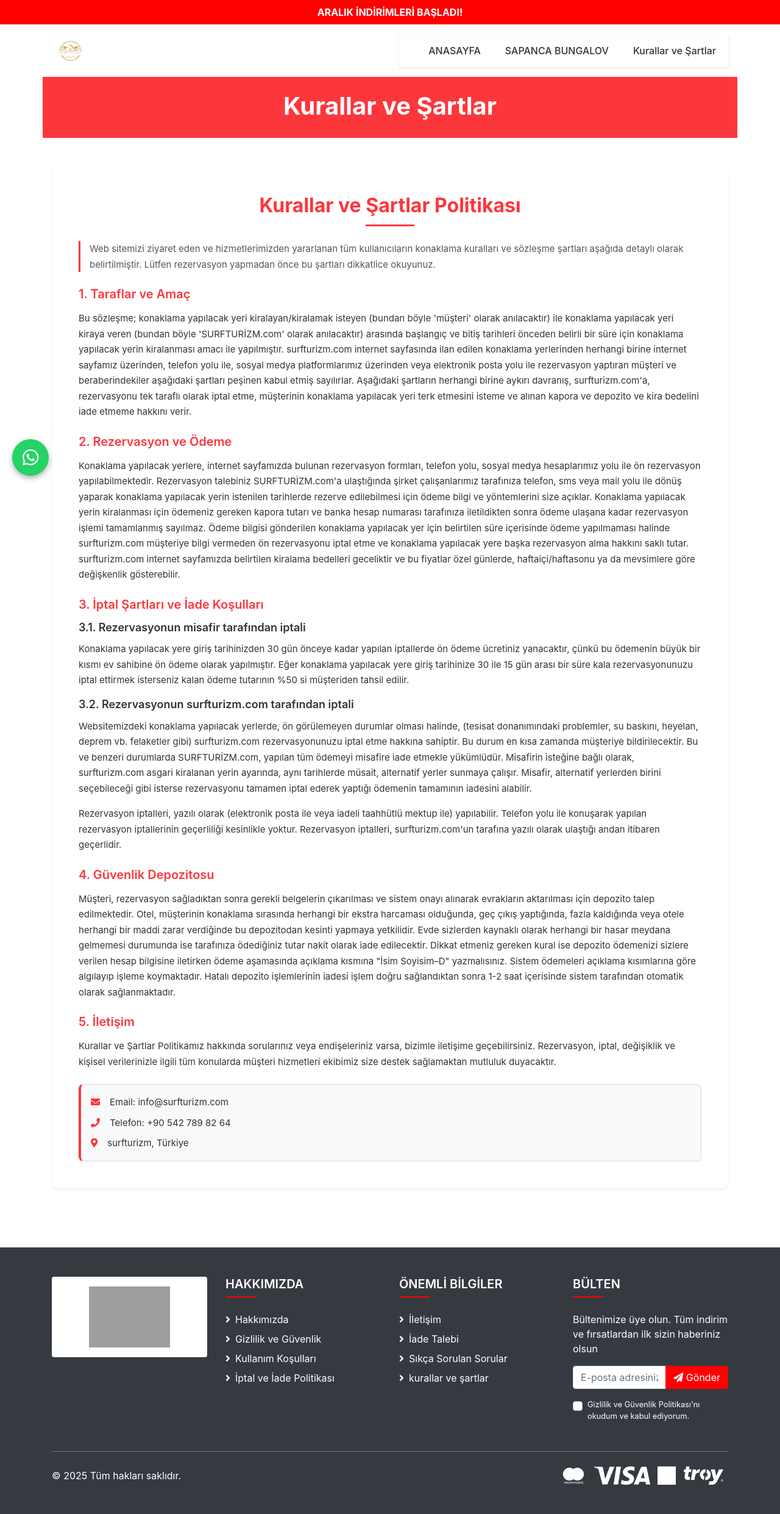
After one commit to Hamza-Sengul/turizm_1_5, a Django app: page /kurallar/ in a window 1280 px wide. The commit adds this page. Shown: the whole page at 61% size. Run offline with Django 5.2, Linux system fonts and the light colour scheme; data comes from the database, SQL or seed files in the repository; some libraries are stand-ins or nearby versions; grey boxes are pictures that could not be loaded.

Commit message:
Add files via upload

```diff
--- a/turizmnew/house_project/core/urls.py
+++ b/turizmnew/house_project/core/urls.py
@@ -6,7 +6,7 @@ from .views import (
     AdminDashboardView,
     CategoryListView, CategoryCreateView, CategoryUpdateView, CategoryDeleteView,
     HouseListView, HouseCreateView, HouseUpdateView, HouseDeleteView,
-    HomeView, HouseDetailView, AboutView, PrivacySecurityView, TermsView, CancellationRefundView,
+    HomeView, HouseDetailView, AboutView, PrivacySecurityView, TermsView, CancellationRefundView, kurallar
 )
 
 urlpatterns = [
@@ -19,6 +19,7 @@ urlpatterns = [
     path('iletisim/', ContactView.as_view(), name='contact'),
     path('iade-talebi/', RefundRequestView.as_view(), name='refund_request'),
     path('sss/', FAQView.as_view(), name='faq'),
+    path('kurallar/', kurallar.as_view(), name='kurallar'),
     path('admin-panel/', AdminDashboardView.as_view(), name='admin_dashboard'),
     path('admin-panel/categories/', CategoryListView.as_view(), name='admin_category_list'),
     path('admin-panel/categories/create/', CategoryCreateView.as_view(), name='admin_category_create'),
--- a/turizmnew/house_project/core/views.py
+++ b/turizmnew/house_project/core/views.py
@@ -89,6 +89,15 @@ class RefundRequestView(TemplateView):
 
 class FAQView(TemplateView):
     template_name = "faq.html"
+
+    def get_context_data(self, **kwargs):
+        context = super().get_context_data(**kwargs)
+        context['site_settings'] = SiteSettings.objects.first()
+        context['categories'] = Category.objects.all()
+        return context
+
+class kurallar(TemplateView):
+    template_name = "kurallar.html"
 
     def get_context_data(self, **kwargs):
         context = super().get_context_data(**kwargs)
--- a/turizmnew/house_project/templates/base.html
+++ b/turizmnew/house_project/templates/base.html
@@ -559,7 +559,7 @@
                                 <a class="nav-link" href="#">SAPANCA VİLLA</a>
                             </li> -->
                             <li class="nav-item">
-                                <a class="nav-link" href="#">BLOG</a>
+                                <a class="nav-link" href="{% url 'kurallar' %}">Kurallar ve Şartlar</a>
                             </li>
                         </ul>
                     </nav>
@@ -588,7 +588,7 @@
     </main>
 
     <!-- WhatsApp Button -->
-    <a href="https://wa.me/905541368304" class="whatsapp-button">
+    <a href="https://wa.me/905427898264" class="whatsapp-button">
         <i class="fab fa-whatsapp"></i>
     </a>
 
@@ -597,11 +597,11 @@
         <div class="container">
           <div class="row">
             <!-- TÜRSAB Sertifikası -->
-            <div class="col-md-3 mb-4">
+            <div class="col-md-3 mb-4" style="background-color: #1a1a1a00;">
               <div class="tursab-logo bg-white p-3 text-center rounded">
-                <img src="https://www.mypayzvillam.com/image/cache/catalog/6306C369-AD9F-4B93-95A7-B1CDF457DFE3-221x100fill.JPEG" alt="" width="" height="100" class="lazyload lazyloaded"data-ll-status="loaded">
-                <p class="text-dark small mt-2 mb-0">TIKLAYIN ve acentamızın TÜRSAB'a kayıtlı resmi bir acente olup olmadığını öğrenin.</p>
-                <p class="text-dark font-weight-bold mb-0">+905541368304</p>
+                <a href="https://www.tursabsorgulama.com/?acenta=8291" target="_blank">
+                  <img src="https://www.mypayzvillam.com/image/cache/catalog/6306C369-AD9F-4B93-95A7-B1CDF457DFE3-221x100fill.JPEG" alt="" width="" height="100" class="lazyload lazyloaded" srcset="https://www.mypayzvillam.com/image/cache/catalog/6306C369-AD9F-4B93-95A7-B1CDF457DFE3-221x100fill.JPEG 1x, https://www.mypayzvillam.com/image/cache/catalog/6306C369-AD9F-4B93-95A7-B1CDF457DFE3-442x200fill.JPEG 2x" data-ll-status="loaded">
+                              </a>
               </div>
             </div>
 
@@ -649,6 +649,11 @@
                 <li class="mb-2">
                   <a href="{% url 'faq' %}" class="text-white">
                     <i class="fas fa-angle-right mr-2"></i>Sıkça Sorulan Sorular
+                  </a>
+                </li>
+                <li class="mb-2">
+                  <a href="{% url 'kurallar' %}" class="text-white">
+                    <i class="fas fa-angle-right mr-2"></i>kurallar ve şartlar
                   </a>
                 </li>
               </ul>
--- a/turizmnew/house_project/templates/home.html
+++ b/turizmnew/house_project/templates/home.html
@@ -28,7 +28,7 @@
                 <input type="number" class="form-control" id="guests" value="2" min="1">
               </div>
               <div class="col-md-12 mb-3">
-                <a href="https://wa.me/905541368304">
+                <a href="https://wa.me/905427898264">
                 <button type="submit" class="btn btn-danger search-button w-100">ARA</button>
                 </a>
               </div>
--- a/turizmnew/house_project/templates/house_detail.html
+++ b/turizmnew/house_project/templates/house_detail.html
@@ -70,7 +70,7 @@
                 <label for="guests-count">Misafir Sayısı</label>
                 <input type="number" class="form-control" id="guests-count" value="2" min="1">
               </div>
-              <a href="https://wa.me/905541368304">
+              <a href="https://wa.me/905427898264">
               <button type="submit" class="btn btn-danger btn-block">Müsaitlik Sorgula</button>
               </a>
 
@@ -215,7 +215,7 @@
           <div class="card-body">
             <p><i class="fas fa-phone mr-2"></i> 0541 670 9127</p>
             <p><i class="fas fa-envelope mr-2"></i> info@mypauzvillam.com</p>
-            <a href="https://wa.me/905541368304" class="btn btn-success btn-block">
+            <a href="https://wa.me/905427898264" class="btn btn-success btn-block">
               <i class="fab fa-whatsapp mr-2"></i> WhatsApp ile İletişim
             </a>
           </div>
--- /dev/null
+++ b/turizmnew/house_project/templates/kurallar.html
@@ -0,0 +1,198 @@
+{% extends "base.html" %}
+
+{% block content %}
+<!-- Hero Section -->
+
+  <div class="container">
+    <div class="row" style="background-color: #fb373c; height: 100px;">
+      <div class="col-12 text-center py-4">
+        <h1 class="text-white font-weight-bold">Kurallar ve Şartlar</h1>
+      </div>
+    </div>
+  </div>
+
+
+<!-- Content Section -->
+<div class="container py-5">
+  <div class="row">
+    <div class="col-lg-12">
+      <div class="card shadow-sm p-4 mb-5">
+        <div class="card-body">
+          <div class="rules-content">
+            <div class="rules-header mb-4">
+              <h2 class="rules-title text-center mb-4">Kurallar ve Şartlar Politikası</h2>
+              <div class="rules-intro">
+                <p>Web sitemizi ziyaret eden ve hizmetlerimizden yararlanan tüm kullanıcıların konaklama kuralları ve sözleşme şartları aşağıda detaylı olarak belirtilmiştir. Lütfen rezervasyon yapmadan önce bu şartları dikkatlice okuyunuz.</p>
+              </div>
+            </div>
+
+            <div class="rules-section mb-4">
+              <h3 class="section-title">1. Taraflar ve Amaç</h3>
+              <p>Bu sözleşme; konaklama yapılacak yeri kiralayan/kiralamak isteyen (bundan böyle 'müşteri' olarak anılacaktır) ile konaklama yapılacak yeri kiraya veren (bundan böyle 'SURFTURİZM.com' olarak anılacaktır) arasında başlangıç ve bitiş tarihleri önceden belirli bir süre için konaklama yapılacak yerin kiralanması amacı ile yapılmıştır. surfturizm.com internet sayfasında ilan edilen konaklama yerlerinden herhangi birine internet sayfamız üzerinden, telefon yolu ile, sosyal medya platformlarımız üzerinden veya elektronik posta yolu ile rezervasyon yaptıran müşteri ve beraberindekiler aşağıdaki şartları peşinen kabul etmiş sayılırlar. Aşağıdaki şartların herhangi birine aykırı davranış, surfturizm.com'a, rezervasyonu tek taraflı olarak iptal etme, müşterinin konaklama yapılacak yeri terk etmesini isteme ve alınan kapora ve depozito ve kira bedelini iade etmeme hakkını verir.</p>
+            </div>
+
+            <div class="rules-section mb-4">
+              <h3 class="section-title">2. Rezervasyon ve Ödeme</h3>
+              <p>Konaklama yapılacak yerlere, internet sayfamızda bulunan rezervasyon formları, telefon yolu, sosyal medya hesaplarımız yolu ile ön rezervasyon yapılabilmektedir. Rezervasyon talebiniz SURFTURİZM.com'a ulaştığında şirket çalışanlarımız tarafınıza telefon, sms veya mail yolu ile dönüş yaparak konaklama yapılacak yerin istenilen tarihlerde rezerve edilebilmesi için ödeme bilgi ve yöntemlerini size açıklar. Konaklama yapılacak yerin kiralanması için ödemeniz gereken kapora tutarı ve banka hesap numarası tarafınıza iletildikten sonra ödeme ulaşana kadar rezervasyon işlemi tamamlanmış sayılmaz. Ödeme bilgisi gönderilen konaklama yapılacak yer için belirtilen süre içerisinde ödeme yapılmaması halinde surfturizm.com müşteriye bilgi vermeden ön rezervasyonu iptal etme ve konaklama yapılacak yere başka rezervasyon alma hakkını saklı tutar. surfturizm.com internet sayfamızda belirtilen kiralama bedelleri geceliktir ve bu fiyatlar özel günlerde, haftaiçi/haftasonu ya da mevsimlere göre değişkenlik gösterebilir.</p>
+            </div>
+
+            <div class="rules-section mb-4">
+              <h3 class="section-title">3. İptal Şartları ve İade Koşulları</h3>
+              <h4 class="subsection-title">3.1. Rezervasyonun misafir tarafından iptali</h4>
+              <p>Konaklama yapılacak yere giriş tarihinizden 30 gün önceye kadar yapılan iptallerde ön ödeme ücretiniz yanacaktır, çünkü bu ödemenin büyük bir kısmı ev sahibine ön ödeme olarak yapılmıştır. Eğer konaklama yapılacak yere giriş tarihinize 30 ile 15 gün arası bir süre kala rezervasyonunuzu iptal ettirmek isterseniz kalan ödeme tutarının %50 si müşteriden tahsil edilir.</p>
+
+              <h4 class="subsection-title">3.2. Rezervasyonun surfturizm.com tarafından iptali</h4>
+              <p>Websitemizdeki konaklama yapılacak yerlerde, ön görülemeyen durumlar olması halinde, (tesisat donanımındaki problemler, su baskını, heyelan, deprem vb. felaketler gibi) surfturizm.com rezervasyonunuzu iptal etme hakkına sahiptir. Bu durum en kısa zamanda müşteriye bildirilecektir. Bu ve benzeri durumlarda SURFTURİZM.com, yapılan tüm ödemeyi misafire iade etmekle yükümlüdür. Misafirin isteğine bağlı olarak, surfturizm.com asgari kiralanan yerin ayarında, aynı tarihlerde müsait, alternatif yerler sunmaya çalışır. Misafir, alternatif yerlerden birini seçebileceği gibi isterse rezervasyonu tamamen iptal ederek yaptığı ödemenin tamamının iadesini alabilir.</p>
+
+              <p>Rezervasyon iptalleri, yazılı olarak (elektronik posta ile veya iadeli taahhütlü mektup ile) yapılabilir. Telefon yolu ile konuşarak yapılan rezervasyon iptallerinin geçerliliği kesinlikle yoktur. Rezervasyon iptalleri, surfturizm.com'un tarafına yazılı olarak ulaştığı andan itibaren geçerlidir.</p>
+            </div>
+
+            <div class="rules-section mb-4">
+              <h3 class="section-title">4. Güvenlik Depozitosu</h3>
+              <p>Müşteri, rezervasyon sağladıktan sonra gerekli belgelerin çıkarılması ve sistem onayı alınarak evrakların aktarılması için depozito talep edilmektedir. Otel, müşterinin konaklama sırasında herhangi bir ekstra harcaması olduğunda, geç çıkış yaptığında, fazla kaldığında veya otele herhangi bir maddi zarar verdiğinde bu depozitodan kesinti yapmaya yetkilidir. Evde sizlerden kaynaklı olarak herhangi bir hasar meydana gelmemesi durumunda ise tarafınıza ödediğiniz tutar nakit olarak iade edilecektir. Dikkat etmeniz gereken kural ise depozito ödemenizi sizlere verilen hesap bilgisine iletirken ödeme aşamasında açıklama kısmına "İsim Soyisim–D" yazmalısınız. Sistem ödemeleri açıklama kısımlarına göre algılayıp işleme koymaktadır. Hatalı depozito işlemlerinin iadesi işlem doğru sağlandıktan sonra 1-2 saat içerisinde sistem tarafından otomatik olarak sağlanmaktadır.</p>
+            </div>
+
+            <div class="rules-section">
+              <h3 class="section-title">5. İletişim</h3>
+              <p>Kurallar ve Şartlar Politikamız hakkında sorularınız veya endişeleriniz varsa, bizimle iletişime geçebilirsiniz. Rezervasyon, iptal, değişiklik ve kişisel verilerinizle ilgili tüm konularda müşteri hizmetleri ekibimiz size destek sağlamaktan mutluluk duyacaktır.</p>
+              <div class="contact-info mt-4">
+                <div class="card bg-light p-3">
+                  <div class="d-flex align-items-center mb-2">
+                    <i class="fas fa-envelope text-primary mr-3"></i>
+                    <span>Email: info@surfturizm.com</span>
+                  </div>
+                  <div class="d-flex align-items-center mb-2">
+                    <i class="fas fa-phone text-primary mr-3"></i>
+                    <span>Telefon: +90 542 789 82 64</span>
+                  </div>
+                  <div class="d-flex align-items-center">
+                    <i class="fas fa-map-marker-alt text-primary mr-3"></i>
+                    <span>surfturizm, Türkiye</span>
+                  </div>
+                </div>
+              </div>
+            </div>
+          </div>
+        </div>
+      </div>
+    </div>
+  </div>
+</div>
+
+<style>
+    /* Kurallar ve Şartlar Sayfası için CSS */
+.rules-content {
+  font-size: 15px;
+  line-height: 1.7;
+  color: #333;
+}
+
+.rules-title {
+  color: #fb373c;
+  font-weight: 700;
+  position: relative;
+  padding-bottom: 15px;
+}
+
+.rules-title:after {
+  content: '';
+  position: absolute;
+  left: 50%;
+  bottom: 0;
+  width: 80px;
+  height: 3px;
+  background-color: #fb373c;
+  transform: translateX(-50%);
+}
+
+.section-title {
+  color: #fb373c;
+  font-weight: 600;
+  margin-bottom: 15px;
+  font-size: 20px;
+}
+
+.subsection-title {
+  color: #333;
+  font-weight: 600;
+  margin-bottom: 12px;
+  font-size: 18px;
+}
+
+.rules-list {
+  padding-left: 20px;
+}
+
+.rules-list li {
+  margin-bottom: 10px;
+  position: relative;
+}
+
+.rules-list strong {
+  font-weight: 600;
+  color: #333;
+}
+
+.rules-intro {
+  border-left: 3px solid #fb373c;
+  padding-left: 15px;
+  color: #555;
+}
+
+.card.shadow-sm {
+  border: none;
+  border-radius: 10px;
+}
+
+.contact-info .card {
+  border-radius: 8px;
+  border-left: 4px solid #fb373c;
+}
+
+.contact-info i {
+  color: #fb373c !important;
+}
+
+/* Responsive düzenlemeler */
+@media (max-width: 767px) {
+  .rules-content {
+    font-size: 14px;
+  }
+
+  .section-title {
+    font-size: 18px;
+  }
+
+  .subsection-title {
+    font-size: 16px;
+  }
+
+  .card.shadow-sm {
+    padding: 15px !important;
+  }
+}
+
+/* Hero section overlay */
+.hero-section {
+  position: relative;
+  background-size: cover;
+  background-position: center;
+}
+
+.hero-section:before {
+  content: '';
+  position: absolute;
+  top: 0;
+  left: 0;
+  right: 0;
+  bottom: 0;
+  background: rgba(0,0,0,0.6);
+}
+
+.hero-section h1 {
+  position: relative;
+  z-index: 2;
+  text-shadow: 2px 2px 4px rgba(0,0,0,0.5);
+}
+</style>
+{% endblock %}
```
